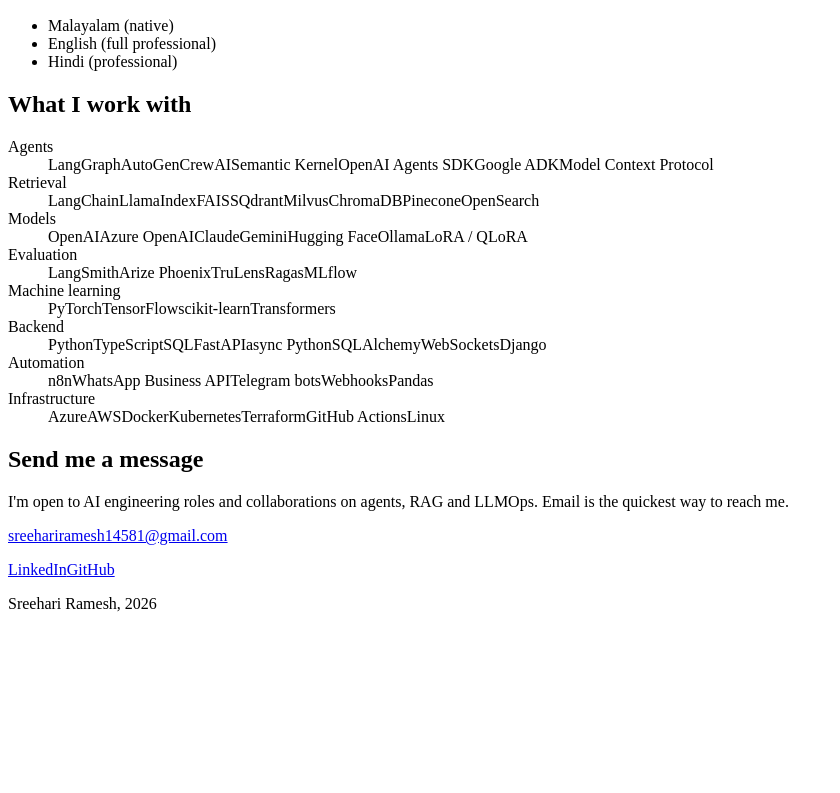
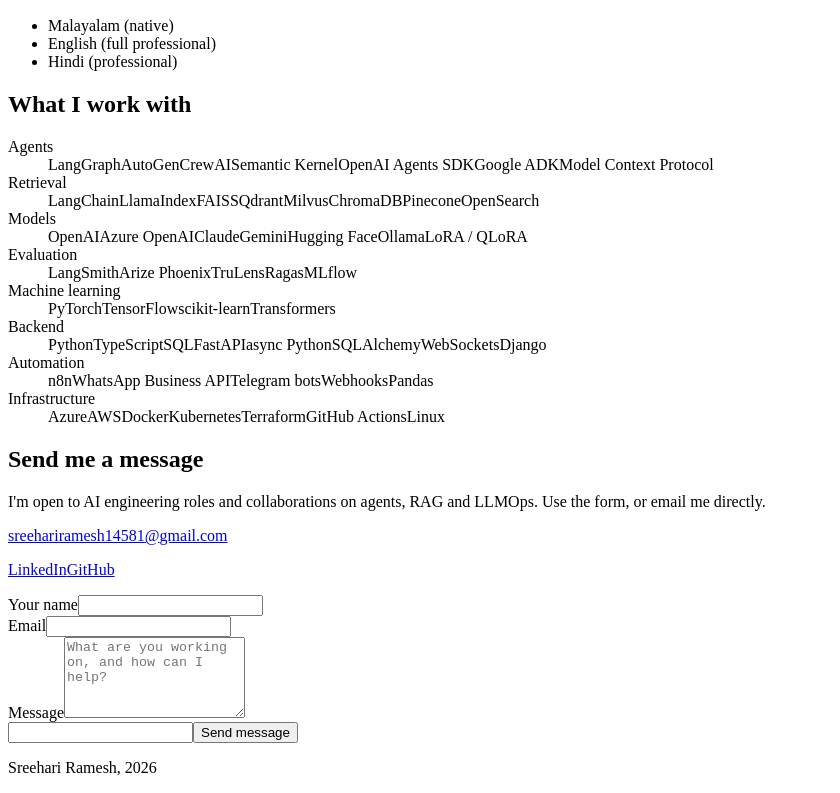
Before and after one commit to Sreehari-Ramesh/portfolio, a React (Vite) app: page / in a window 1280 px wide. Shown: the part 4914-5707 px from the top of the page, without its empty margins (0-840 px from the left). Before the commit the page ends 5543 px from the top, so only its background shows below. Built offline with nearby package versions, Linux system fonts and the light colour scheme; the HTML template or start-up script is replaced by a standard one.

Commit message:
Add Formspree contact form
Visitors can send a message from the contact section. It uses
@formspree/react with browser validation, Formspree's field errors,
a spam honeypot and a confirmation that takes focus once sent.

Co-Authored-By: Claude Opus 5.5 <noreply@anthropic.com>

```diff
--- a/package.json
+++ b/package.json
@@ -9,6 +9,7 @@
     "preview": "vite preview"
   },
   "dependencies": {
+    "@formspree/react": "^3.0.0",
     "react": "^18.3.1",
     "react-dom": "^18.3.1"
   },
--- a/src/App.tsx
+++ b/src/App.tsx
@@ -1,6 +1,7 @@
 import { useEffect, useRef, useState } from 'react'
 import Experience from './components/Experience'
 import Field from './components/Field'
+import ContactForm from './components/ContactForm'
 import Diagram from './components/Diagram'
 import { earlier, education, extras, facts, featured, jobs, profile, stack } from './data'
 
@@ -247,12 +248,16 @@ export default function App() {
 
           <section id="contact" className="contact">
             <h2 className="node end">Send me a message</h2>
+            <div className="contact-grid">
+              <div className="contact-intro">
                 <p className="contact-lede">
-              I'm open to AI engineering roles and collaborations on agents, RAG and LLMOps.
-              Email is the quickest way to reach me.
+                  I'm open to AI engineering roles and collaborations on agents, RAG and
+                  LLMOps. Use the form, or email me directly.
                 </p>
                 <a className="email" href={`mailto:${profile.email}`}>
-              {profile.email}
+                  {/* if the address must wrap, break it after the @ rather than mid-word */}
+                  {profile.email.split('@')[0]}@<wbr />
+                  {profile.email.split('@')[1]}
                 </a>
                 <p className="elsewhere">
                   <a href={profile.linkedin} target="_blank" rel="noreferrer">
@@ -262,6 +267,9 @@ export default function App() {
                     GitHub
                   </a>
                 </p>
+              </div>
+              <ContactForm formId={profile.formspreeId} />
+            </div>
           </section>
         </div>
       </main>
--- /dev/null
+++ b/src/components/ContactForm.tsx
@@ -0,0 +1,81 @@
+import { useEffect, useRef } from 'react'
+import { useForm, ValidationError } from '@formspree/react'
+
+type Fields = { name: string; email: string; message: string }
+
+// Sends messages through Formspree, which forwards them to Sreehari's inbox.
+// The browser checks required fields first; Formspree's own field errors
+// (for example a rejected email address) appear under the matching field.
+
+export default function ContactForm({ formId }: { formId: string }) {
+  const [state, handleSubmit, reset] = useForm<Fields>(formId, {
+    data: { _subject: 'New message from your portfolio' },
+  })
+  const done = useRef<HTMLHeadingElement>(null)
+
+  // move focus to the confirmation so keyboard and screen reader users hear it
+  useEffect(() => {
+    if (state.succeeded) done.current?.focus()
+  }, [state.succeeded])
+
+  if (state.succeeded) {
+    return (
+      <div className="form-done" role="status">
+        <h3 tabIndex={-1} ref={done}>
+          Message sent
+        </h3>
+        <p>Thanks for writing. I'll reply to the email address you gave.</p>
+        <button type="button" className="btn" onClick={reset}>
+          Send another message
+        </button>
+      </div>
+    )
+  }
+
+  return (
+    <form className="contact-form" onSubmit={handleSubmit}>
+      <div className="form-field">
+        <label htmlFor="cf-name">Your name</label>
+        <input id="cf-name" name="name" type="text" autoComplete="name" required maxLength={120} />
+        <ValidationError className="field-error" field="name" prefix="Name" errors={state.errors} />
+      </div>
+
+      <div className="form-field">
+        <label htmlFor="cf-email">Email</label>
+        <input
+          id="cf-email"
+          name="email"
+          type="email"
+          autoComplete="email"
+          inputMode="email"
+          required
+          maxLength={200}
+        />
+        <ValidationError className="field-error" field="email" prefix="Email" errors={state.errors} />
+      </div>
+
+      <div className="form-field">
+        <label htmlFor="cf-message">Message</label>
+        <textarea
+          id="cf-message"
+          name="message"
+          rows={5}
+          required
+          minLength={10}
+          maxLength={5000}
+          placeholder="What are you working on, and how can I help?"
+        />
+        <ValidationError className="field-error" field="message" prefix="Message" errors={state.errors} />
+      </div>
+
+      {/* honeypot: hidden from people, filled in by spam bots, rejected by Formspree */}
+      <input type="text" name="_gotcha" className="gotcha" tabIndex={-1} autoComplete="off" aria-hidden="true" />
+
+      <ValidationError className="form-error" errors={state.errors} role="alert" />
+
+      <button type="submit" className="btn primary" disabled={state.submitting}>
+        {state.submitting ? 'Sending…' : 'Send message'}
+      </button>
+    </form>
+  )
+}
--- a/src/data.ts
+++ b/src/data.ts
@@ -7,6 +7,8 @@ export const profile = {
   email: 'sreehariramesh14581@gmail.com',
   github: 'https://github.com/Sreehari-Ramesh',
   linkedin: 'https://www.linkedin.com/in/sreehari-ramesh-25b636224/',
+  // Formspree form that delivers contact-form messages to the email above
+  formspreeId: 'mljgqyvb',
 }
 
 export const facts: { term: string; detail: string }[] = [
--- a/src/styles.css
+++ b/src/styles.css
@@ -766,14 +766,14 @@ h2 {
 }
 .email {
   display: inline-block;
-  margin-top: 2.5rem;
-  font-size: clamp(1.15rem, 4.2vw, var(--s3));
+  margin-top: 1.75rem;
+  font-size: clamp(1.1rem, 2.2vw, 1.5rem);
   font-weight: 700;
   letter-spacing: -0.02em;
   color: var(--plaid);
   text-underline-offset: 0.2em;
   text-decoration-thickness: 2px;
-  overflow-wrap: anywhere;
+  overflow-wrap: break-word;
 }
 .email:hover {
   color: var(--ink);
@@ -789,6 +789,124 @@ h2 {
 }
 .elsewhere a:hover {
   color: var(--ink);
+}
+
+.contact-grid {
+  display: grid;
+  grid-template-columns: repeat(12, 1fr);
+  gap: 2.5rem var(--gutter);
+  align-items: start;
+}
+.contact-intro {
+  grid-column: 1 / span 5;
+}
+.contact-form,
+.form-done {
+  grid-column: 7 / span 6;
+  background: var(--surface);
+  border-radius: 28px;
+  padding: clamp(1.4rem, 3vw, 2.25rem);
+  box-shadow: inset 0 0 0 1px var(--line);
+}
+
+.contact-form {
+  display: grid;
+  gap: 1.25rem;
+}
+.form-field {
+  display: grid;
+  gap: 0.4rem;
+}
+.form-field label {
+  font-size: var(--s-1);
+  font-weight: 600;
+  color: var(--ink-2);
+}
+.form-field input,
+.form-field textarea {
+  width: 100%;
+  font: inherit;
+  font-size: 1rem;
+  color: var(--ink);
+  background: var(--page);
+  border: 1px solid var(--line);
+  border-radius: 14px;
+  padding: 0.8rem 1rem;
+  transition: border-color 0.2s, box-shadow 0.2s;
+}
+.form-field textarea {
+  resize: vertical;
+  min-height: 8.5rem;
+  line-height: 1.5;
+}
+.form-field input::placeholder,
+.form-field textarea::placeholder {
+  color: var(--muted);
+}
+.form-field input:focus,
+.form-field textarea:focus {
+  outline: none;
+  border-color: var(--fern);
+  box-shadow: 0 0 0 4px rgba(62, 107, 83, 0.15);
+}
+/* only flag a field after someone has typed in it and left it invalid */
+.form-field input:user-invalid,
+.form-field textarea:user-invalid,
+.form-field input[aria-invalid='true'],
+.form-field textarea[aria-invalid='true'] {
+  border-color: var(--plaid);
+}
+.field-error,
+.form-error {
+  font-size: var(--s-1);
+  color: var(--plaid);
+}
+.form-error {
+  padding: 0.75rem 1rem;
+  border-radius: 12px;
+  background: rgba(194, 54, 46, 0.08);
+}
+.contact-form .btn {
+  justify-self: start;
+  cursor: pointer;
+}
+.contact-form .btn:disabled {
+  opacity: 0.6;
+  cursor: progress;
+}
+.gotcha {
+  position: absolute;
+  left: -9999px;
+  width: 1px;
+  height: 1px;
+  opacity: 0;
+}
+
+.form-done h3 {
+  font-size: var(--s2);
+  font-weight: 700;
+  letter-spacing: -0.02em;
+}
+.form-done h3:focus {
+  outline: none;
+}
+.form-done h3::before {
+  content: '';
+  display: inline-block;
+  width: 12px;
+  height: 12px;
+  margin-right: 0.6rem;
+  border-radius: 50%;
+  background: var(--plaid);
+  box-shadow: 0 0 0 5px rgba(194, 54, 46, 0.16);
+  vertical-align: 0.15em;
+}
+.form-done p {
+  margin: 0.6rem 0 1.5rem;
+  font-family: var(--serif);
+  font-size: 1.15rem;
+  line-height: 1.5;
+  color: var(--ink-2);
 }
 
 .foot {
@@ -824,6 +942,9 @@ h2 {
 @media (max-width: 860px) {
   .statement,
   .facts,
+  .contact-intro,
+  .contact-form,
+  .form-done,
   .project .project-visual,
   .project .project-text {
     grid-column: 1 / -1;
```
Also changed, not shown: 1 other file (tests, documents, lock files or other folders). Lines whose indentation alone changed are shown as unchanged.
